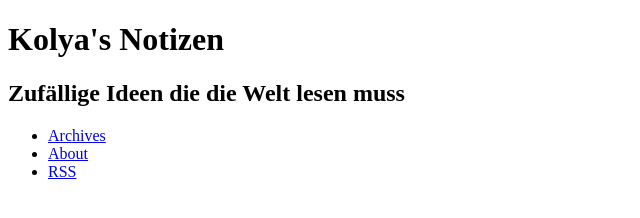
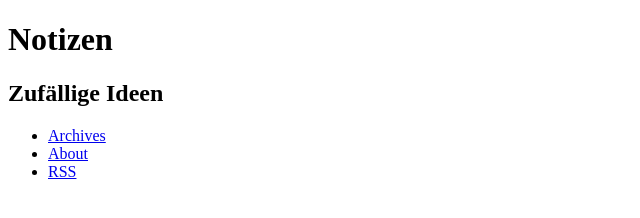
Before and after one commit to KolyaKorruptis/notes, a plain HTML site: page index.html in a window 1280 px wide. Shown: the whole page, without its empty margins (0-640 px from the left). Drawn offline with Linux system fonts and the light colour scheme.

Commit message:
REGULAR COMMIT BY JOPLIN PAGES PUBLISHER(v1.7.0)

```diff
--- a/index.html
+++ b/index.html
@@ -12,8 +12,8 @@
   <body>
     <div class="homepage-main">
       <div class="homepage-title-area">
-        <h1 class="homepage-title">Kolya&#39;s Notizen</h1>
-        <h2 class="homepage-subtitle">Zufällige Ideen die die Welt lesen muss</h2>
+        <h1 class="homepage-title">Notizen</h1>
+        <h2 class="homepage-subtitle">Zufällige Ideen</h2>
       </div>
       <nav class="homepage-navigation">
         <ul>
--- a/rss.xml
+++ b/rss.xml
@@ -4,7 +4,7 @@
         <title></title>
         <link>undefined</link>
         <description>undefined</description>
-        <lastBuildDate>Fri, 29 Apr 2022 23:26:53 GMT</lastBuildDate>
+        <lastBuildDate>Fri, 29 Apr 2022 23:28:49 GMT</lastBuildDate>
         <docs>https://validator.w3.org/feed/docs/rss2.html</docs>
         <generator>Joplin Pages Publisher</generator>
         <item>
```
